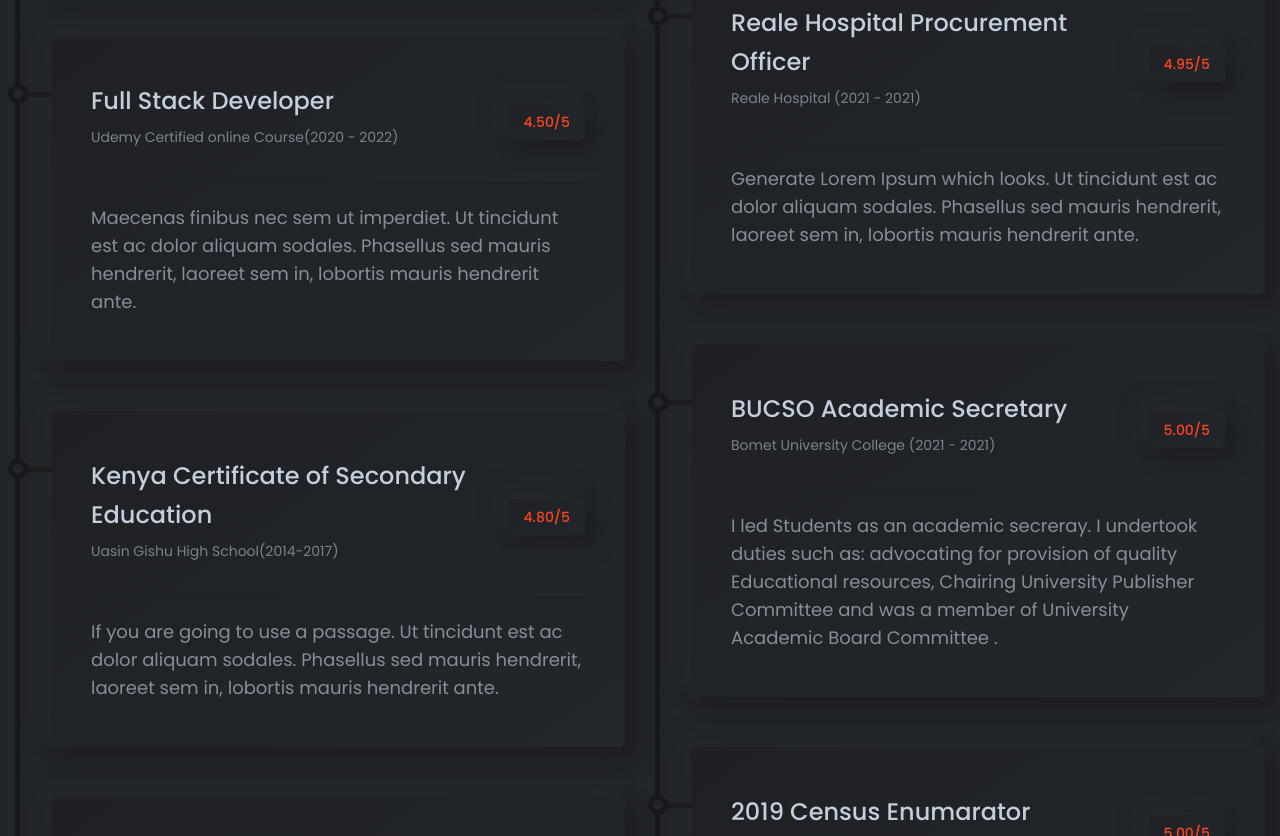
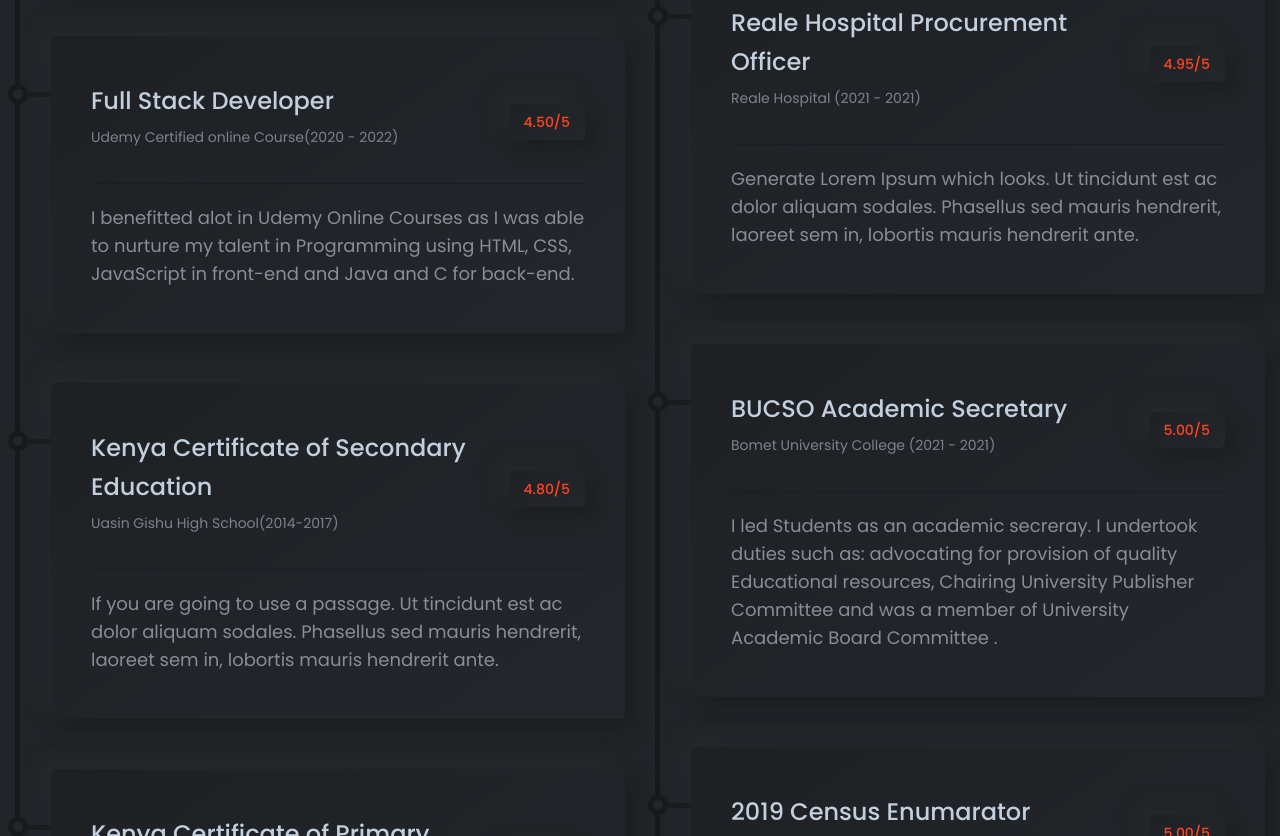
Before and after one commit to Shipepe/steveontech, a plain HTML site: page index.html in a window 1280 px wide. Shown: the part 4092-4928 px from the top of the page. Drawn offline with Linux system fonts and the light colour scheme.

Commit message:
Update index.html

```diff
--- a/index.html
+++ b/index.html
@@ -584,10 +584,9 @@
                                                                     <span>4.50/5</span>
                                                                 </div>
                                                             </div>
-                                                            <p class="description">Maecenas finibus nec sem ut
-                                                                imperdiet. Ut tincidunt est ac dolor aliquam sodales.
-                                                                Phasellus sed mauris hendrerit, laoreet sem in, lobortis
-                                                                mauris hendrerit ante.</p>
+                                                            <p class="description">I benefitted alot in Udemy Online Courses as
+                                                              I was able to nurture my talent in Programming using HTML, CSS, JavaScript
+                                                               in front-end and Java and C for back-end.</p>
                                                         </div>
                                                     </div>
                                                     <!-- End Single List  -->
```
